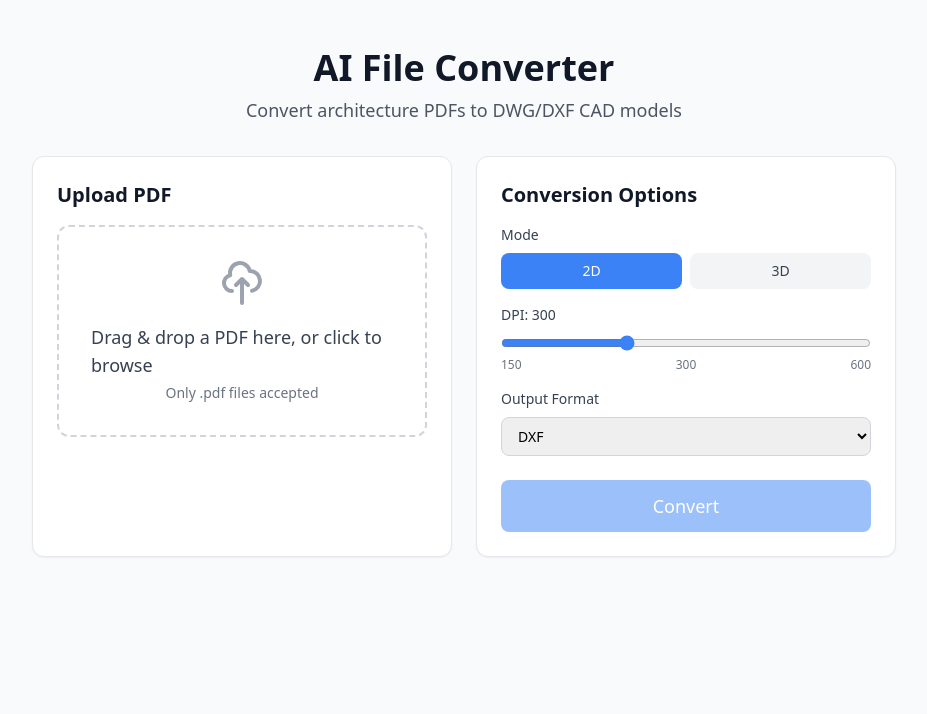
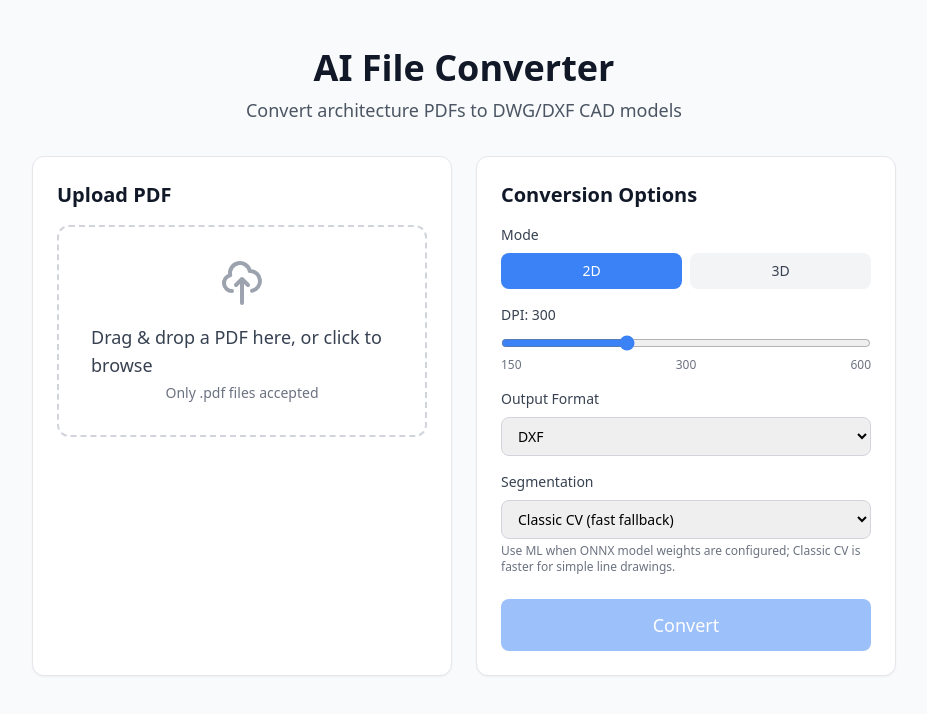
Before and after one commit to Josh-Uvi/DrawLift, a Next.js app in the folder frontend/: page / in a window 1280 px wide. Shown: the top 714 px of the page, without its empty margins (176-1103 px from the left). Built offline with nearby package versions, Linux system fonts and the light colour scheme; no server answers.

Commit message:
feat(frontend): expose segmenter selection

```diff
--- a/frontend/src/app/page.tsx
+++ b/frontend/src/app/page.tsx
@@ -18,6 +18,7 @@ export default function HomePage() {
     dpi: 300,
     floor_height_m: 3.0,
     output_format: "dxf",
+    segmenter: "classic",
   });
   const [uploading, setUploading] = useState(false);
 
--- a/frontend/src/components/upload/ConversionOptions.tsx
+++ b/frontend/src/components/upload/ConversionOptions.tsx
@@ -92,6 +92,23 @@ export default function ConversionOptions({
           <option value="dwg">DWG</option>
         </select>
       </div>
+
+      <div>
+        <label className="mb-2 block text-sm font-medium text-gray-700">Segmentation</label>
+        <select
+          value={config.segmenter}
+          onChange={(e) => onChange({ ...config, segmenter: e.target.value as "ml" | "classic" })}
+          disabled={disabled}
+          className="w-full rounded-lg border border-gray-300 px-3 py-2 text-sm focus:border-primary focus:outline-none"
+        >
+          <option value="classic">Classic CV (fast fallback)</option>
+          <option value="ml">ML / ONNX Runtime</option>
+        </select>
+        <p className="mt-1 text-xs text-gray-500">
+          Use ML when ONNX model weights are configured; Classic CV is faster for simple line
+          drawings.
+        </p>
+      </div>
     </div>
   );
 }
--- a/frontend/src/types/api.ts
+++ b/frontend/src/types/api.ts
@@ -5,6 +5,7 @@ export interface JobConfig {
   dpi: number;
   floor_height_m: number;
   output_format: "dxf" | "dwg";
+  segmenter: "ml" | "classic";
 }
 
 export interface JobCreateResponse {
```
